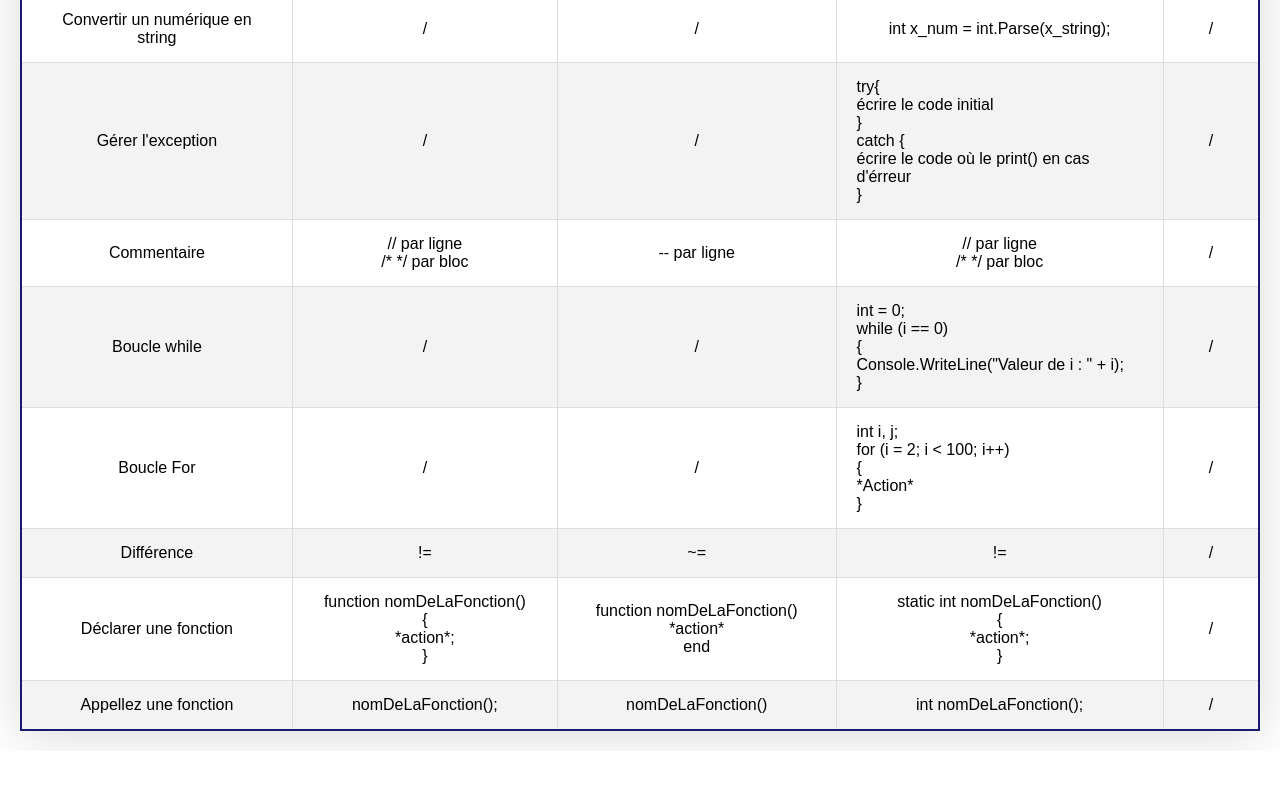
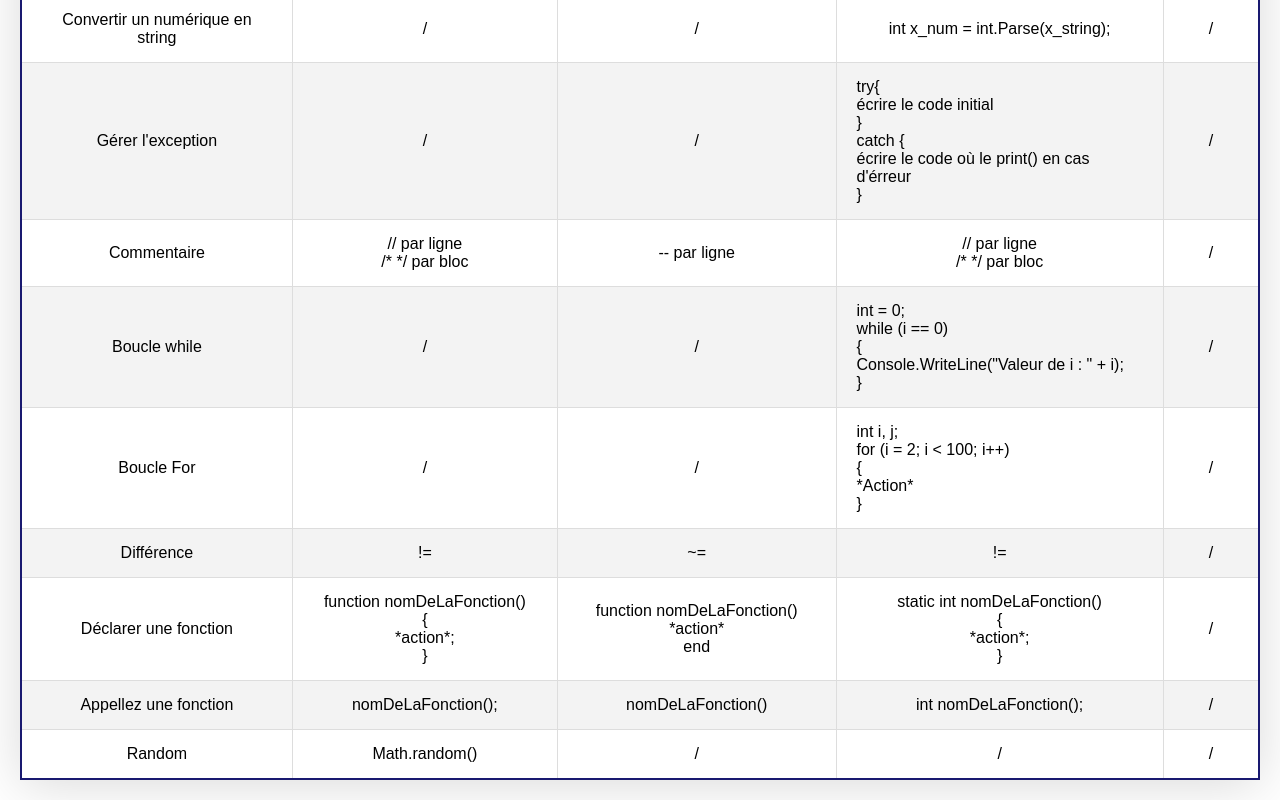
Before and after one commit to Libertybanshee/codeBook, a plain HTML site: page index.html in a window 1280 px wide. Shown: the part 575-1375 px from the top of the page. Before the commit the page ends 1326 px from the top, so only its background shows below. Drawn offline with Linux system fonts and the light colour scheme.

Commit message:
ajout random

```diff
--- a/index.html
+++ b/index.html
@@ -164,6 +164,13 @@
                 <td>int nomDeLaFonction();</td>
                 <td>/</td>
             </tr>
+            <tr>
+                <td>Random</td>
+                <td>Math.random()</td>
+                <td>/</td>
+                <td>/</td>
+                <td>/</td>
+            </tr>
         </tbody>
     </table>
 </body>
```
